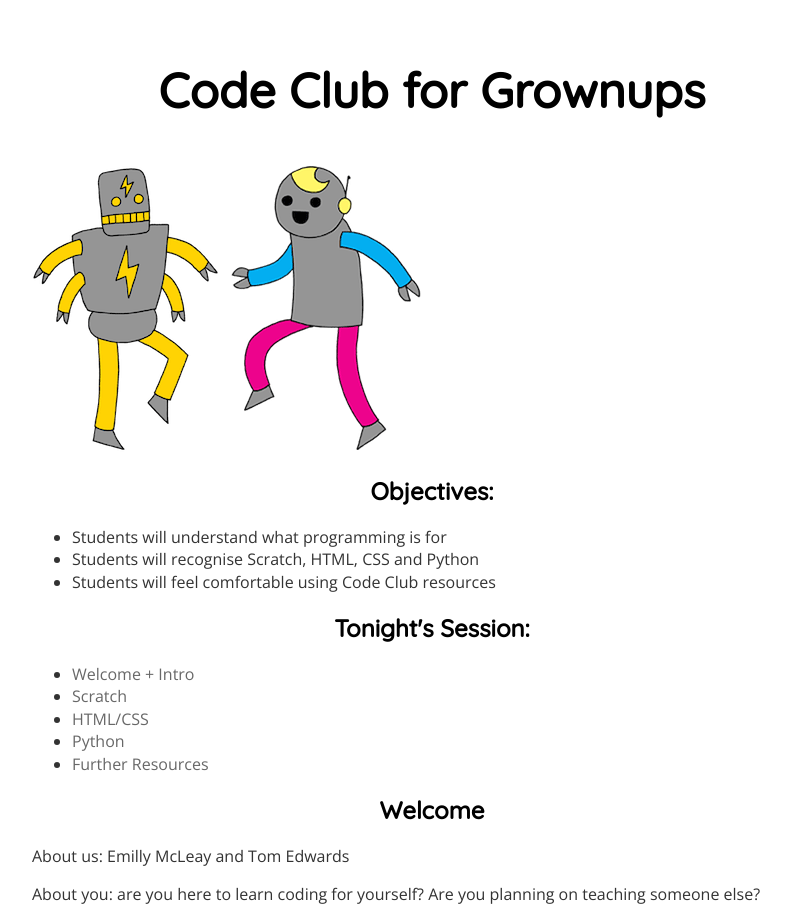
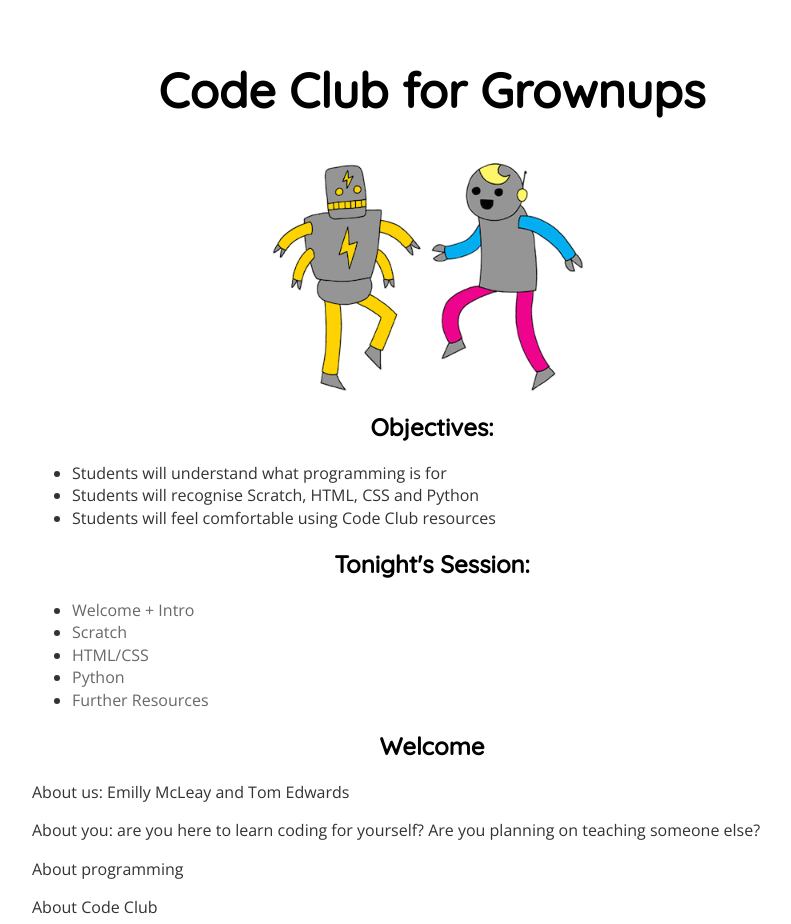
Before and after one commit to emillym/emillym.github.io, a Jekyll site: the page built from index.html, in a window 1280 px wide. Shown: the top 924 px of the page, without its empty margins (208-999 px from the left). Built offline with Jekyll 4.4.1, drawn with Linux system fonts in a browser that asks for light colours.

Commit message:
Update main.css

```diff
--- a/css/main.css
+++ b/css/main.css
@@ -7,6 +7,11 @@
     padding: 0px;
     list-style: none;
     font-weight: bold;
+}
+img {
+    display: block;
+    margin: auto;
+    width: 40%;
 }
 nav ul li, footer ul li {
     display: inline;
```
